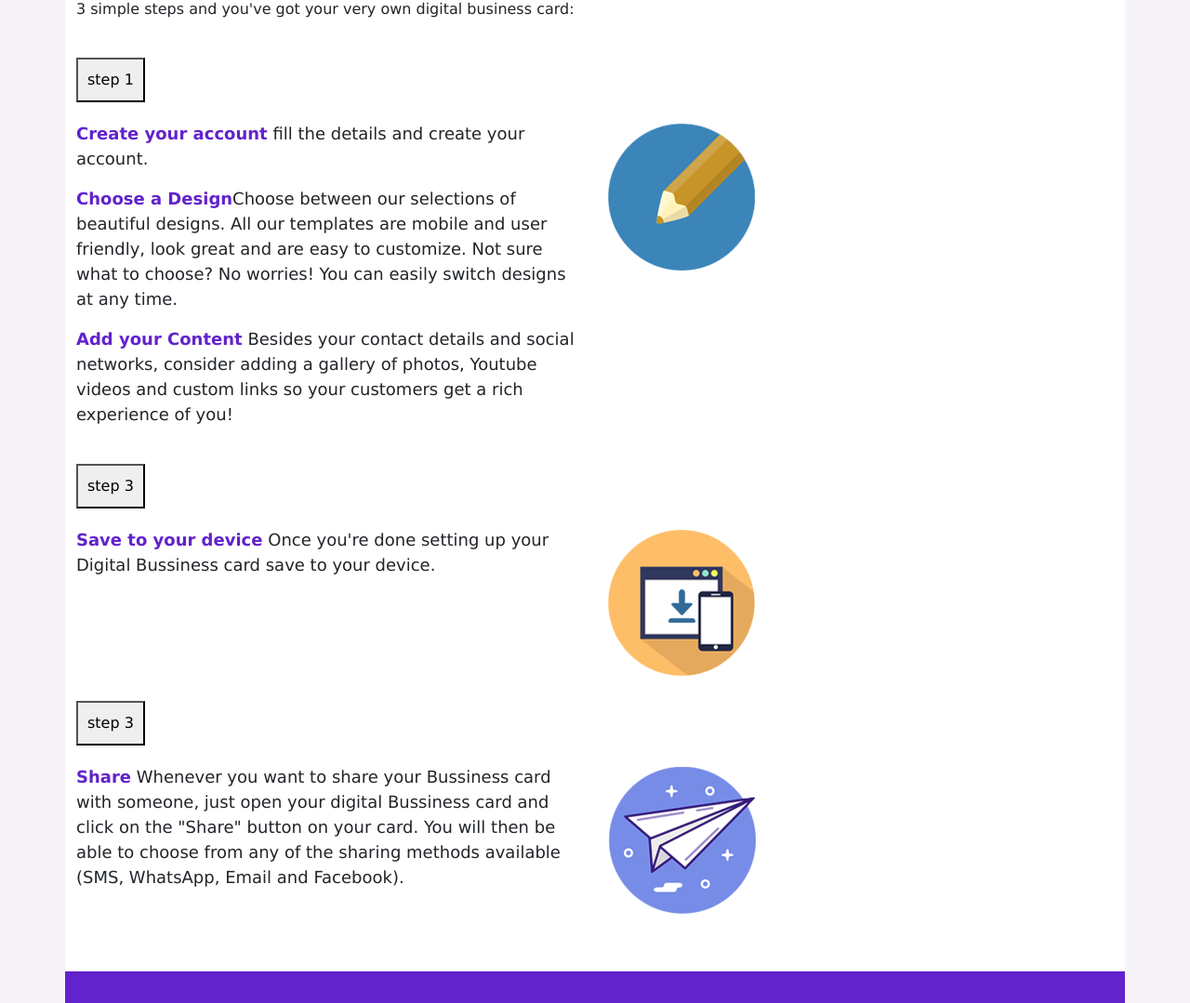
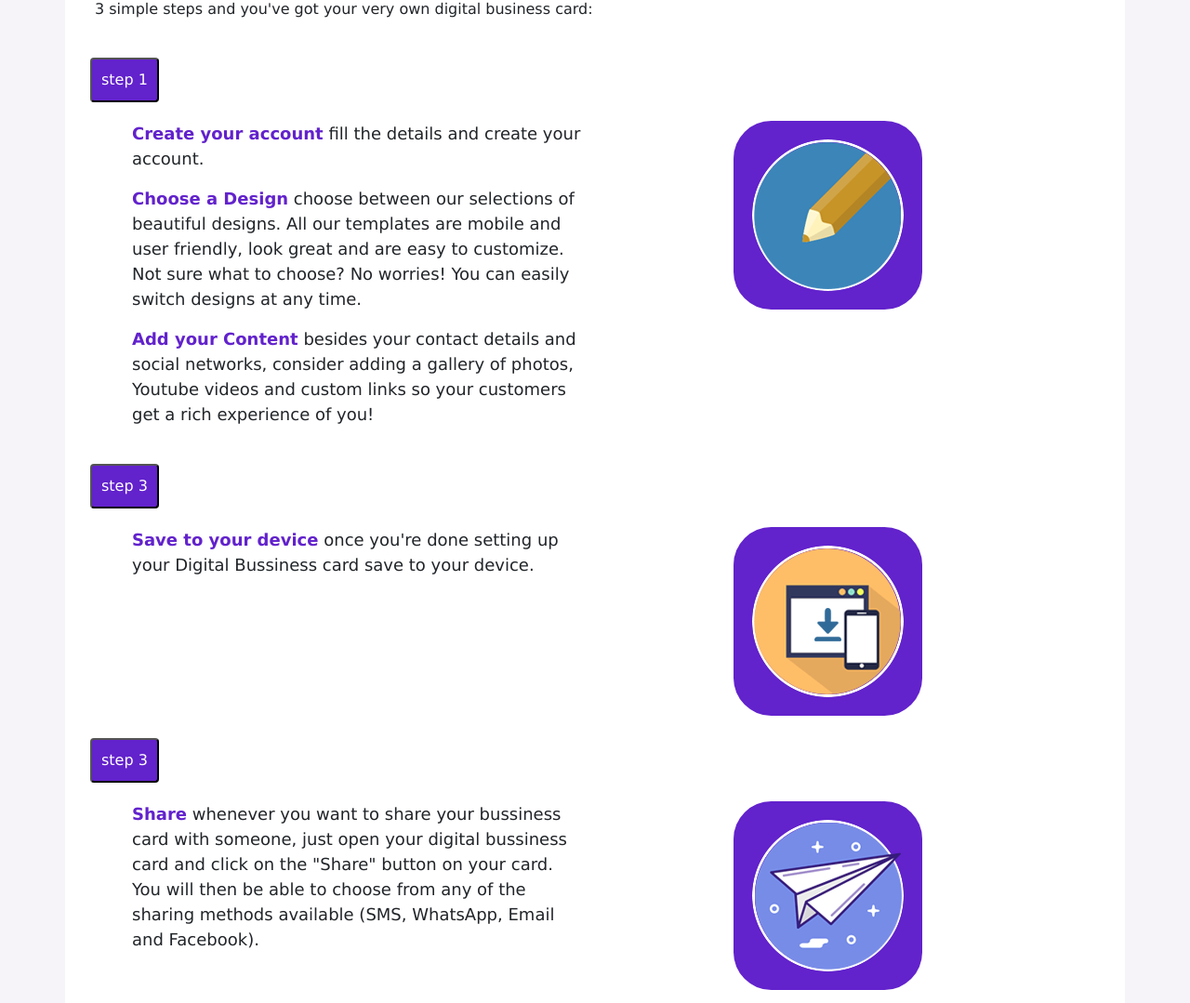
Before and after one commit to varsha0198/DIGITAL-BUSINESS-CARD, a plain HTML site: page howitworks.html in a window 1280 px wide. Shown: the part 246-1325 px from the top of the page at 93% size. Drawn offline with nearby package versions, Linux system fonts and the light colour scheme.

Commit message:
commit 10

```diff
--- a/howitworks.html
+++ b/howitworks.html
@@ -35,13 +35,13 @@
                             <a class="nav-link active" aria-current="page" href="features.html"> Features </a>
                         </li>
                         <li class="nav-item">
-                            <a target="_blank" class="nav-link" href="howitworks.html"> How It Works? </a>
+                            <a  class="nav-link" href="howitworks.html"> How It Works? </a>
                         </li>
                         <li class="nav-item">
-                            <a target="_blank" class="nav-link" href="pricing"> Pricing </a>
+                            <a  class="nav-link" href="pricing"> Pricing </a>
                         </li>
                         <li class="nav-item">
-                            <a target="_blank" class="nav-link" href="contact us"> Contact Us </a>
+                            <a  class="nav-link" href="contact us"> Contact Us </a>
                         </li>
 
                         <li><button class="main-btn"> Log In</button></li>
@@ -55,7 +55,7 @@
         <div class="container worksection">
             <h1 class="header-heading">How it works?</h1>
             <h2>Create your digital Bussiness card</h2>
-            <p>3 simple steps and you've got your very own digital business card:</p>
+            <p class="headingp">3 simple steps and you've got your very own digital business card:</p>
 
             <br>
             <div class="workbutton">
@@ -64,20 +64,20 @@
             <div class="row col-data">
                 <div class="col-md-6">
                     <p><strong>Create your account</strong> fill the details and create your account.</p>
-                    <p><strong>Choose a Design</strong>Choose between our selections of beautiful designs. All our
+                    <p><strong>Choose a Design</strong> choose between our selections of beautiful designs. All our
                         templates are
                         mobile and user friendly, look great and are easy to customize. Not sure what to choose? No
                         worries! You
                         can easily switch designs at any time.
                     </p>
-                    <p><strong>Add your Content</strong> Besides your contact details and social networks, consider
+                    <p><strong>Add your Content</strong> besides your contact details and social networks, consider
                         adding a
                         gallery of photos, Youtube videos and custom links so your customers get a rich experience of
                         you!
                     </p>
                 </div>
-                <div class="col-md-6 image">
-                    <img src="images/img_sec1.png">
+                <div class="col-md-6 ">
+                    <img class="image backgroundcolor" src="images/img_sec1.png">
                 </div>
             </div>
             <br>
@@ -87,11 +87,11 @@
             <div class="row col-data">
                 <div class="col-md-6">
                     <p><strong>Save to your device</strong>
-                        Once you're done setting up your Digital Bussiness card save to your device.
+                        once you're done setting up your Digital Bussiness card save to your device.
                     </p>
                 </div>
                 <div class="col-md-6">
-                    <img src="images/img_sec2.png">
+                    <img class="image backgroundcolor" src="images/img_sec2.png">
                 </div>
             </div>
             <br>
@@ -100,16 +100,16 @@
             </div>
             <div class="row col-data id">
                 <div class="col-md-6">
-                    <p><strong>Share</strong> Whenever you want to share your Bussiness card with someone, just open
+                    <p><strong>Share</strong> whenever you want to share your bussiness card with someone, just open
                         your
-                        digital Bussiness card and click on the "Share" button on your card.
+                        digital bussiness card and click on the "Share" button on your card.
                         You will then be able to choose from any of the sharing methods available (SMS, WhatsApp, Email
                         and
                         Facebook).
                     </p>
                 </div>
                 <div class="col-md-6">
-                    <img src="images/img_sec3.png">
+                    <img class="image backgroundcolor" src="images/img_sec3.png">
                 </div>
 
             </div>
--- a/style.css
+++ b/style.css
@@ -5,7 +5,7 @@ body {
 
 :root {
     --primary-color: #6222CC;
-    --secondry-color: #5d95ba;
+    --secondry-color: #3379ab;
     --third-color: #faa30e;
     --white-color: #fff;
     --text-color: #555;
@@ -249,7 +249,7 @@ body {
     padding: 50px;
     font-size: 50px;
     font-weight: 700;
-    color: var(--primary-color);
+    color: var(--white-color);
 }
 
 .boxshadow {
@@ -273,7 +273,7 @@ body {
 
 .fromblog h6 {
     font-size: 15px;
-    color: var(--primary-color);
+    color: var(--white-color);
 }
 
 .hr-lines {
@@ -336,7 +336,7 @@ body {
 }
 
 .footerdata h4 {
-    margin-left: 20px;
+    margin-left: 40px;
 }
 
 .footer-section {
@@ -357,6 +357,9 @@ body {
 
     color: var(--white-color);
 }
+.footeraddress h4{
+    margin-left: 40px;
+}
 
 .givepadding {
     padding-top: 40px;
@@ -372,6 +375,11 @@ body {
 
 .boxshadowcolor {
     background-color: var(--primary-color);
+
+}
+.boxshadowcolored{
+    background-color: var(--secondry-color);
+    color: var(--white-color);
 }
 
 .iconspace {
@@ -475,17 +483,29 @@ body {
   }
   .worksection button{
       padding: 10px;
+      border-radius: 4px;
+      background-color: var(--primary-color);
+      color: var(--white-color);
   }
   .workbutton{
     padding-bottom: 20px;
+    margin-left: 15px;
   }
   .col-data{
     font-size: 18px;
 
   }
-  .image img{
-    display: flex;
-    align-items: center;
+  .col-data p{
+    margin-left: 60px;
+  }
+  .image{
+   margin-left: 25%;
+
+  }
+  .backgroundcolor{
+    background-color: var(--primary-color);
+    padding: 20px;
+    border-radius: 20%;
   }
   .id{
     padding-bottom: 60px;
@@ -497,3 +517,9 @@ body {
     text-align: center;
     padding: 40px;
   }
+  .worksection h2{
+    margin-left: 20px;
+  }
+  .headingp{
+    margin-left: 20px;
+  }
```
Also changed, not shown: features.html (+4 -4 lines), index.html (+7 -13 lines).
